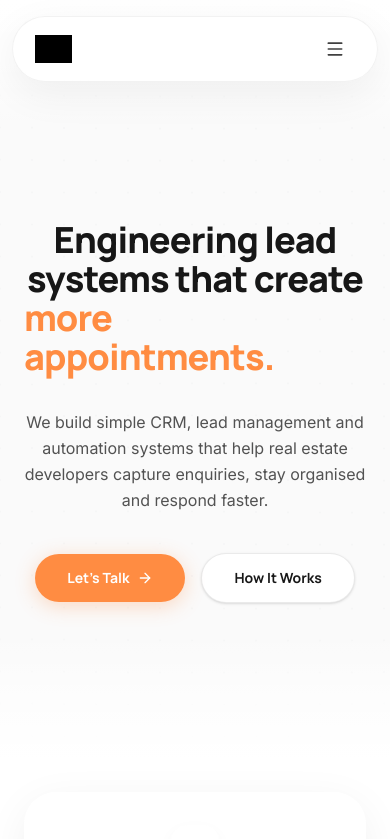
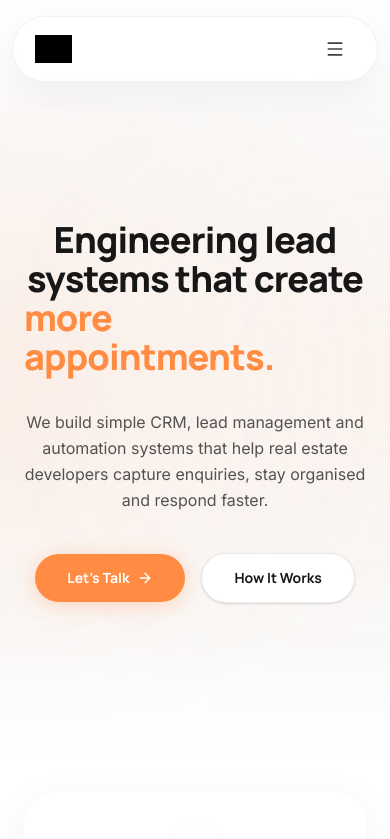
Before and after one commit to ALHussaini-ux/lean, a React (Vite) app: page / in a window 390 px wide. Shown: the top 839 px of the page. Built offline with nearby package versions, Linux system fonts and the light colour scheme; grey boxes are pictures that could not be loaded.

Commit message:
feat(ui): add mouse parallax effect to MinimalHero
Implement smooth lerp-based mouse tracking to create subtle ambient motion in the hero section, enhancing the minimalist design experience.

```diff
--- a/src/components/MinimalHero.tsx
+++ b/src/components/MinimalHero.tsx
@@ -15,6 +15,7 @@ export default function MinimalHero() {
   const navigate = useNavigate();
   const canvasRef = useRef<HTMLCanvasElement | null>(null);
   const [phraseIndex, setPhraseIndex] = useState(0);
+  const [mousePos, setMousePos] = useState({ x: 0, y: 0 });
 
   // Rotating phrase interval (2.8s)
   useEffect(() => {
@@ -22,6 +23,35 @@ export default function MinimalHero() {
       setPhraseIndex((prev) => (prev + 1) % OUTCOME_PHRASES.length);
     }, 2800);
     return () => clearInterval(timer);
+  }, []);
+
+  // Mouse Parallax tracking (smooth lerp for subtle background ambient motion)
+  useEffect(() => {
+    let reqId: number;
+    let targetX = 0;
+    let targetY = 0;
+    let currentX = 0;
+    let currentY = 0;
+
+    const handleMouseMove = (e: MouseEvent) => {
+      targetX = (e.clientX / window.innerWidth - 0.5) * 2; // -1 to 1
+      targetY = (e.clientY / window.innerHeight - 0.5) * 2; // -1 to 1
+    };
+
+    const update = () => {
+      currentX += (targetX - currentX) * 0.04;
+      currentY += (targetY - currentY) * 0.04;
+      setMousePos({ x: currentX, y: currentY });
+      reqId = requestAnimationFrame(update);
+    };
+
+    window.addEventListener('mousemove', handleMouseMove);
+    reqId = requestAnimationFrame(update);
+
+    return () => {
+      window.removeEventListener('mousemove', handleMouseMove);
+      cancelAnimationFrame(reqId);
+    };
   }, []);
 
   // Subtle Interactive Animated Dot Grid Canvas
@@ -63,15 +93,15 @@ export default function MinimalHero() {
     window.addEventListener('mousemove', handleMouseMove);
     canvas.addEventListener('mouseleave', handleMouseLeave);
 
-    const spacing = 32; // Grid dot distance
+    const spacing = 36; // Clean, evenly spaced dots
     let time = 0;
 
     const render = () => {
-      time += 0.01;
+      time += 0.008;
 
-      // Smooth lerp mouse coordinates for fluid movement
-      mouseX += (targetMouseX - mouseX) * 0.06;
-      mouseY += (targetMouseY - mouseY) * 0.06;
+      // Smooth lerp mouse coordinates
+      mouseX += (targetMouseX - mouseX) * 0.05;
+      mouseY += (targetMouseY - mouseY) * 0.05;
 
       ctx.clearRect(0, 0, width, height);
 
@@ -84,32 +114,31 @@ export default function MinimalHero() {
           const baseY = j * spacing;
 
           // Organic ambient subtle breath motion
-          const wave = Math.sin(time + i * 0.35 + j * 0.35) * 0.8;
+          const wave = Math.sin(time + i * 0.35 + j * 0.35) * 0.6;
 
           // Distance to mouse cursor
           const dx = mouseX - baseX;
           const dy = mouseY - baseY;
           const dist = Math.sqrt(dx * dx + dy * dy);
-          const maxDist = 180;
+          const maxDist = 160;
 
           let offsetX = 0;
           let offsetY = 0;
-          let radius = 1.0;
-          let opacity = 0.09; // Barely noticeable dots
+          let radius = 0.95;
+          let opacity = 0.055; // Barely noticeable, extremely subtle grid
           let color = '160, 165, 175';
 
           if (dist < maxDist) {
             const factor = (1 - dist / maxDist);
             const angle = Math.atan2(dy, dx);
-            // Gentle displacement away from cursor
-            offsetX = -Math.cos(angle) * factor * 8;
-            offsetY = -Math.sin(angle) * factor * 8;
+            offsetX = -Math.cos(angle) * factor * 6;
+            offsetY = -Math.sin(angle) * factor * 6;
 
-            radius = 1.0 + factor * 1.2;
-            opacity = 0.09 + factor * 0.22;
+            radius = 0.95 + factor * 1.0;
+            opacity = 0.055 + factor * 0.15;
 
             if (factor > 0.5) {
-              color = '255, 140, 66'; // Subtle brand orange accent near cursor
+              color = '255, 140, 66';
             }
           }
 
@@ -152,12 +181,49 @@ export default function MinimalHero() {
       data-header-theme="light"
       className="relative min-h-[90vh] lg:min-h-[92vh] flex flex-col justify-center items-center bg-[#FAFAFA] text-neutral-900 overflow-hidden selection:bg-brand-orange selection:text-white text-center"
     >
-      {/* Background Interactive Dot Grid Canvas (barely noticeable opacity) */}
-      <div className="absolute inset-0 z-0 pointer-events-none opacity-60">
+      {/* AMBIENT ORANGE SIDE GLARE LIGHTS (Far Left & Far Right Edges) */}
+      {/* Left Edge Studio Glare */}
+      <motion.div
+        animate={{
+          scale: [1, 1.08, 1],
+          opacity: [0.25, 0.38, 0.25],
+        }}
+        transition={{
+          duration: 14,
+          repeat: Infinity,
+          ease: 'easeInOut',
+        }}
+        style={{
+          x: mousePos.x * 28,
+          y: mousePos.y * 20,
+        }}
+        className="absolute -left-28 sm:-left-44 lg:-left-60 top-1/2 -translate-y-1/2 w-[480px] h-[700px] sm:w-[650px] sm:h-[900px] lg:w-[850px] lg:h-[1100px] rounded-[100%] bg-[radial-gradient(ellipse_at_left_center,rgba(255,140,66,0.45)_0%,rgba(255,140,66,0.12)_45%,transparent_75%)] blur-[80px] sm:blur-[110px] pointer-events-none z-0"
+      />
+
+      {/* Right Edge Studio Glare */}
+      <motion.div
+        animate={{
+          scale: [1.08, 1, 1.08],
+          opacity: [0.30, 0.20, 0.30],
+        }}
+        transition={{
+          duration: 16,
+          repeat: Infinity,
+          ease: 'easeInOut',
+        }}
+        style={{
+          x: mousePos.x * -28,
+          y: mousePos.y * -20,
+        }}
+        className="absolute -right-28 sm:-right-44 lg:-right-60 top-1/2 -translate-y-1/2 w-[480px] h-[700px] sm:w-[650px] sm:h-[900px] lg:w-[850px] lg:h-[1100px] rounded-[100%] bg-[radial-gradient(ellipse_at_right_center,rgba(255,140,66,0.45)_0%,rgba(255,140,66,0.12)_45%,transparent_75%)] blur-[80px] sm:blur-[110px] pointer-events-none z-0"
+      />
+
+      {/* Background Interactive Dot Grid Canvas */}
+      <div className="absolute inset-0 z-0 pointer-events-none opacity-50">
         <canvas ref={canvasRef} className="w-full h-full block" />
       </div>
 
-      {/* Subtle top & bottom linear vignette transitions */}
+      {/* Subtle top & bottom linear vignette transitions for smooth section blending */}
       <div className="absolute top-0 inset-x-0 h-32 bg-gradient-to-b from-white via-white/80 to-transparent pointer-events-none z-1" />
       <div className="absolute bottom-0 inset-x-0 h-32 bg-gradient-to-t from-white via-white/60 to-transparent pointer-events-none z-1" />
 
```
